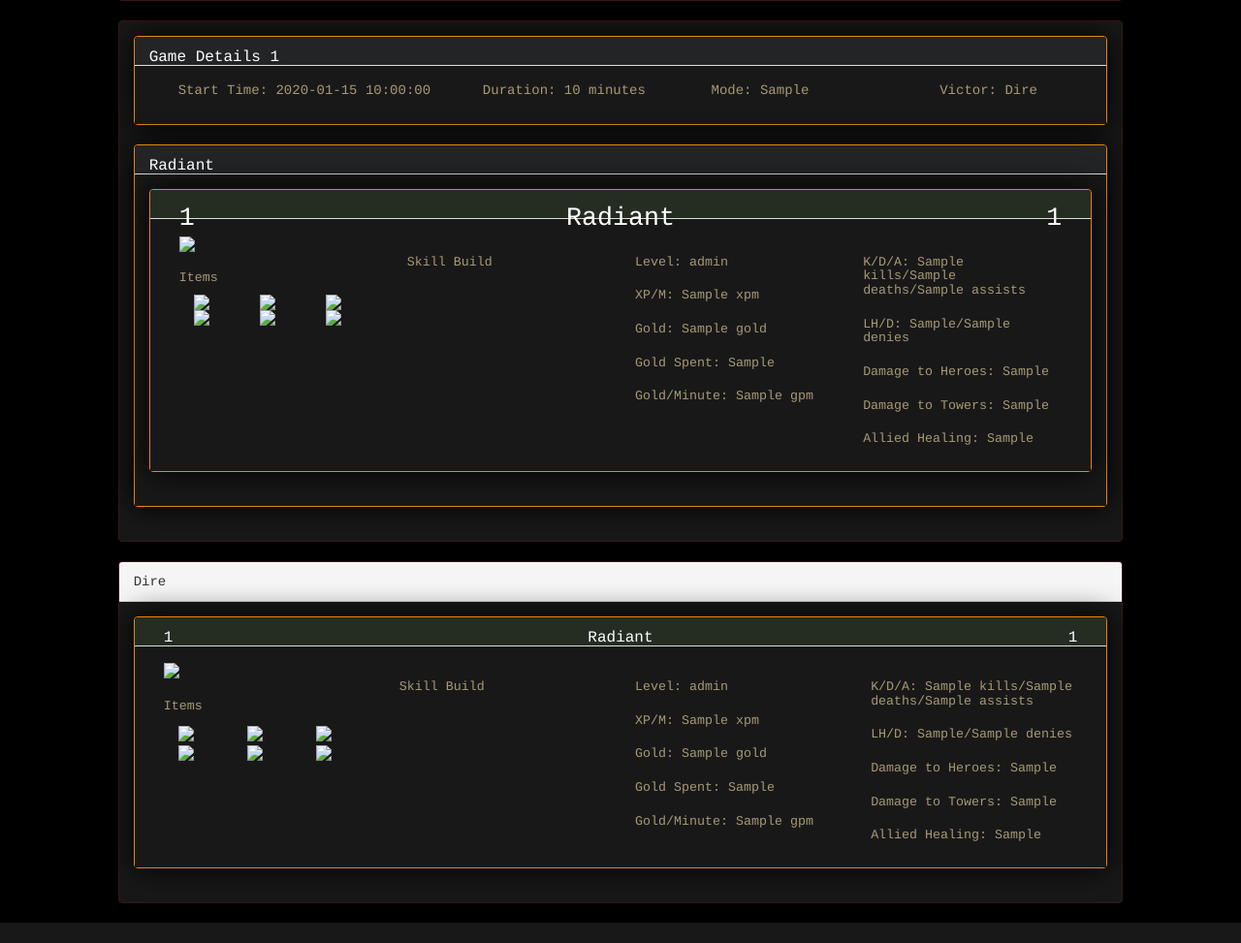
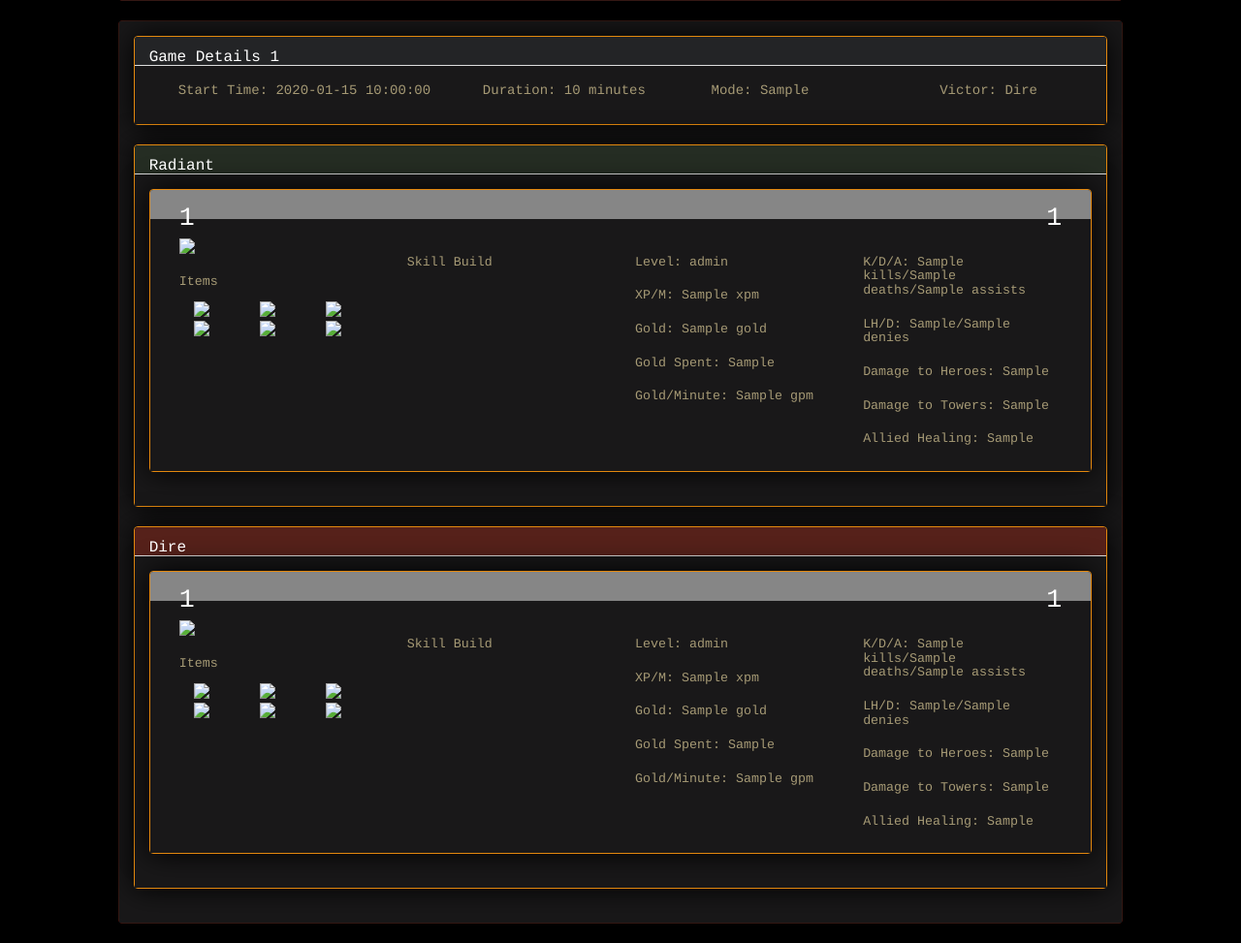
Before and after one commit to carlganz/DotaData, a Flask app: template templates/gamedetails.html in a window 1280 px wide. Shown: the part 135-1108 px from the top of the page at 97% size. Before the commit the page ends 1087 px from the top, so only its background shows below. Run offline with Flask 2, Linux system fonts and the light colour scheme; the template is opened without the code that fills it: most values are stand-ins (such as "Sample title", 1, 10 or a date in 2020); parts of the project's set-up code (start-up, migrations or seed data) failed here and were passed over; some libraries are stand-ins or nearby versions.

Commit message:
Fixed Game Details

```diff
--- a/static/styles/style.css
+++ b/static/styles/style.css
@@ -73,11 +73,17 @@ body {
 	font-size: 12pt;
 	vertical-align: top;
 }
+.panel-body .panel .dire {
+	background-color: #56211A;
+}
 .panel-body .panel .panel .radiant{
 	background-color: #252D23;
 	height: 30px;
 	font-size: 12pt;
 	vertical-align: top;
+}
+.panel-body .panel .radiant {
+	background-color: #252D23;
 }
 .panel-body .panel .match{
 	background-color: #868686;
--- a/templates/gamedetails.html
+++ b/templates/gamedetails.html
@@ -18,16 +18,17 @@
 </div>
 
 <div class="panel panel-default">
-	<div class="panel-heading">Radiant</div>
+    <div class="panel-heading radiant">
+        Radiant
+    </div>
     <div class="panel-body">
         {% for p in game.players[:5] %}
-		<div class="panel panel-default">
-        <div class="panel-heading" style="background-color: {% if loop.index <= 5 %} #252D23; {% else %}  #56211A {% endif %}">
-			<div class="col-md-4 ">{{ p.hero_id }}</div>
-			<div class="col-md-4" align="center">{% if loop.index <= 5 %} Radiant {% else %}  Dire {% endif %}</div>
-			<div class="col-md-4" align="right">{{ p.account_id }}</div>
+        <div class="panel panel-defaut">
+            <div class="panel-heading">
+                <div class="col-md-6 ">{{ p.hero_id }}</div>
+                <div class="col-md-6" align="right">{{ p.account_id }}</div>
             </div>
-        <div class="panel-body game-details">
+            <div class="panel-body">
                 <div class="col-md-3">
                     <div> <img src="{{p.portrait_url}}" width="50%"/> </div>
                     <h3>Items</h3>
@@ -42,13 +43,12 @@
                     {% for i in range(0, 5) %}
                     {% for j in range(0, 5) %}
                     <div class="col-md-2 {% if loop.first %} col-md-offset-1 {% endif %}">
-                        {% set ind = j + 5 * i %}
-                        {% if p.abilities[ind] %}
-                        <p class="col-md-12">{{ind}}</p>
-                        <img src="{{p.abilities[j + 5 * i].ability_img_url}}" width="64px"/>
-                        {% else %}
-                        <div width="64px" height="64px"></div>
-                        {% endif %}
+                        {% set ind = j + 5 * i %} {% if
+                        p.abilities[ind] %} <p class="col-md-12">
+                        {{ind}}</p> <img src="{{p.abilities[j + 5 *
+                        i].ability_img_url}}" width="64px"/> {% else
+                        %} <div width="64px" height="64px"></div> {%
+                        endif %}
                     </div>
                     {% endfor %}
                     {% endfor %}
@@ -61,7 +61,7 @@
                     <h3>Gold/Minute: {{p.gpm}} </h3>
                 </div>
                 <div class="col-md-3">
-				<h3>K/D/A: {{p.kills}}/{{p.deaths}}/{{p.assists}}
+                    <h3>K/D/A: {{p.kills}}/{{p.deaths}}/{{p.assists}}</h3>
                     <h3>LH/D: {{p.last_hits}}/{{p.denies}}</h3>
                     <h3>Damage to Heroes: {{p.hero_damage}}</h3>
                     <h3>Damage to Towers: {{p.tower_damage}}</h3>
@@ -69,33 +69,22 @@
                 </div>
             </div>
         </div>
-		  	</div>
-	</div>
         {% endfor %}
     </div>
 </div>
-	</div>
-
-
-
-
-
-
-
-
-
 
 <div class="panel panel-default">
-	<div class="panel-heading">Dire</div>
+    <div class="panel-heading dire">
+        Dire
+    </div>
     <div class="panel-body">
         {% for p in game.players[5:] %}
-		<div class="panel panel-default">
-        <div class="panel-heading" style="background-color: {% if loop.index <= 5 %} #252D23; {% else %}  #56211A {% endif %}">
-			<div class="col-md-4 ">{{ p.hero_id }}</div>
-			<div class="col-md-4" align="center">{% if loop.index <= 5 %} Radiant {% else %}  Dire {% endif %}</div>
-			<div class="col-md-4" align="right">{{ p.account_id }}</div>
+        <div class="panel panel-defaut">
+            <div class="panel-heading">
+                <div class="col-md-6 ">{{ p.hero_id }}</div>
+                <div class="col-md-6" align="right">{{ p.account_id }}</div>
             </div>
-        <div class="panel-body game-details">
+            <div class="panel-body">
                 <div class="col-md-3">
                     <div> <img src="{{p.portrait_url}}" width="50%"/> </div>
                     <h3>Items</h3>
@@ -110,13 +99,12 @@
                     {% for i in range(0, 5) %}
                     {% for j in range(0, 5) %}
                     <div class="col-md-2 {% if loop.first %} col-md-offset-1 {% endif %}">
-                        {% set ind = j + 5 * i %}
-                        {% if p.abilities[ind] %}
-                        <p class="col-md-12">{{ind}}</p>
-                        <img src="{{p.abilities[j + 5 * i].ability_img_url}}" width="64px"/>
-                        {% else %}
-                        <div width="64px" height="64px"></div>
-                        {% endif %}
+                        {% set ind = j + 5 * i %} {% if
+                        p.abilities[ind] %} <p class="col-md-12">
+                        {{ind}}</p> <img src="{{p.abilities[j + 5 *
+                        i].ability_img_url}}" width="64px"/> {% else
+                        %} <div width="64px" height="64px"></div> {%
+                        endif %}
                     </div>
                     {% endfor %}
                     {% endfor %}
@@ -129,7 +117,7 @@
                     <h3>Gold/Minute: {{p.gpm}} </h3>
                 </div>
                 <div class="col-md-3">
-				<h3>K/D/A: {{p.kills}}/{{p.deaths}}/{{p.assists}}
+                    <h3>K/D/A: {{p.kills}}/{{p.deaths}}/{{p.assists}}</h3>
                     <h3>LH/D: {{p.last_hits}}/{{p.denies}}</h3>
                     <h3>Damage to Heroes: {{p.hero_damage}}</h3>
                     <h3>Damage to Towers: {{p.tower_damage}}</h3>
@@ -137,10 +125,7 @@
                 </div>
             </div>
         </div>
-		  </div>
-		  </div>
         {% endfor %}
-</div>
     </div>
 </div>
 
```
Lines whose indentation alone changed are shown as unchanged.
